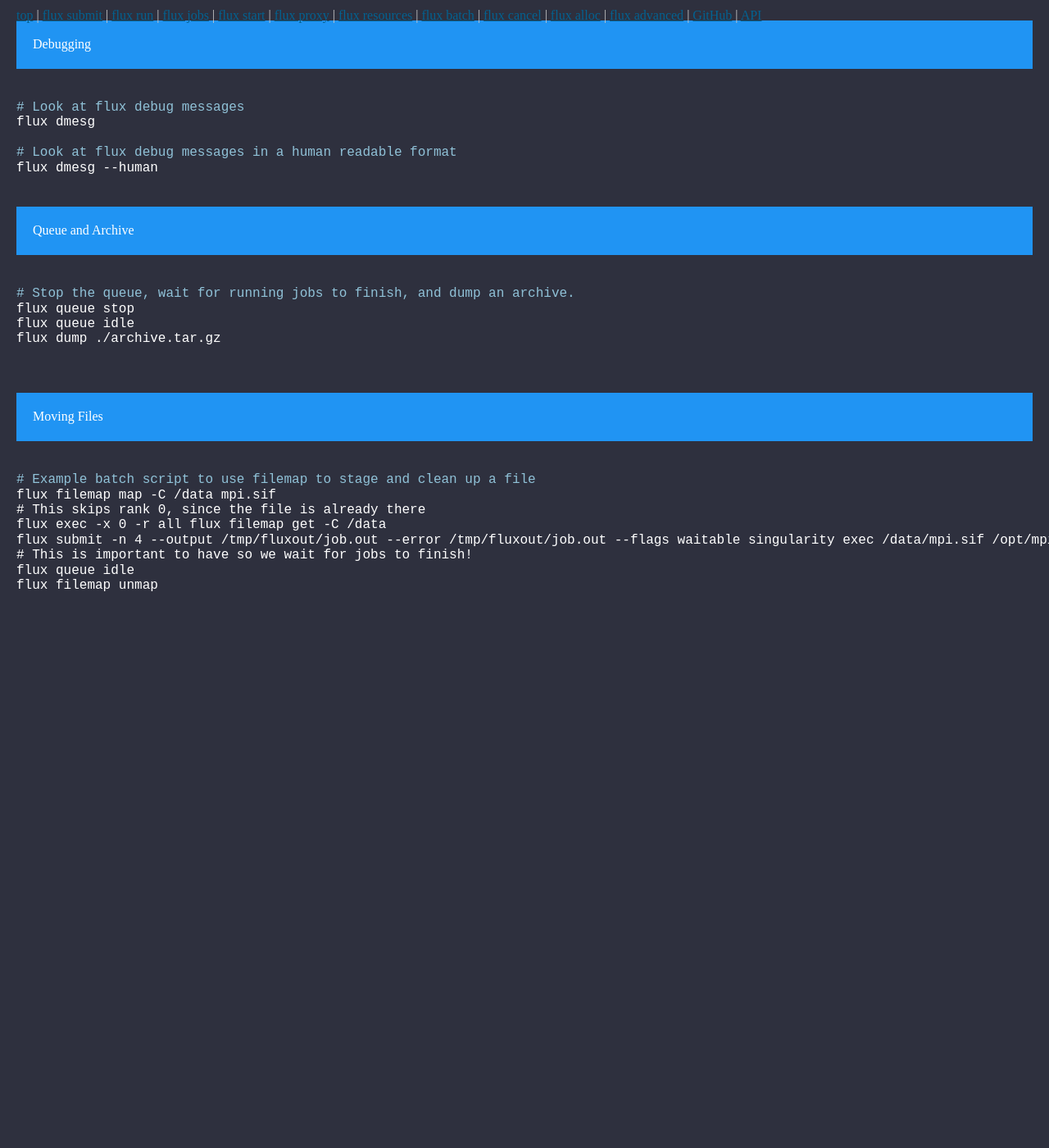
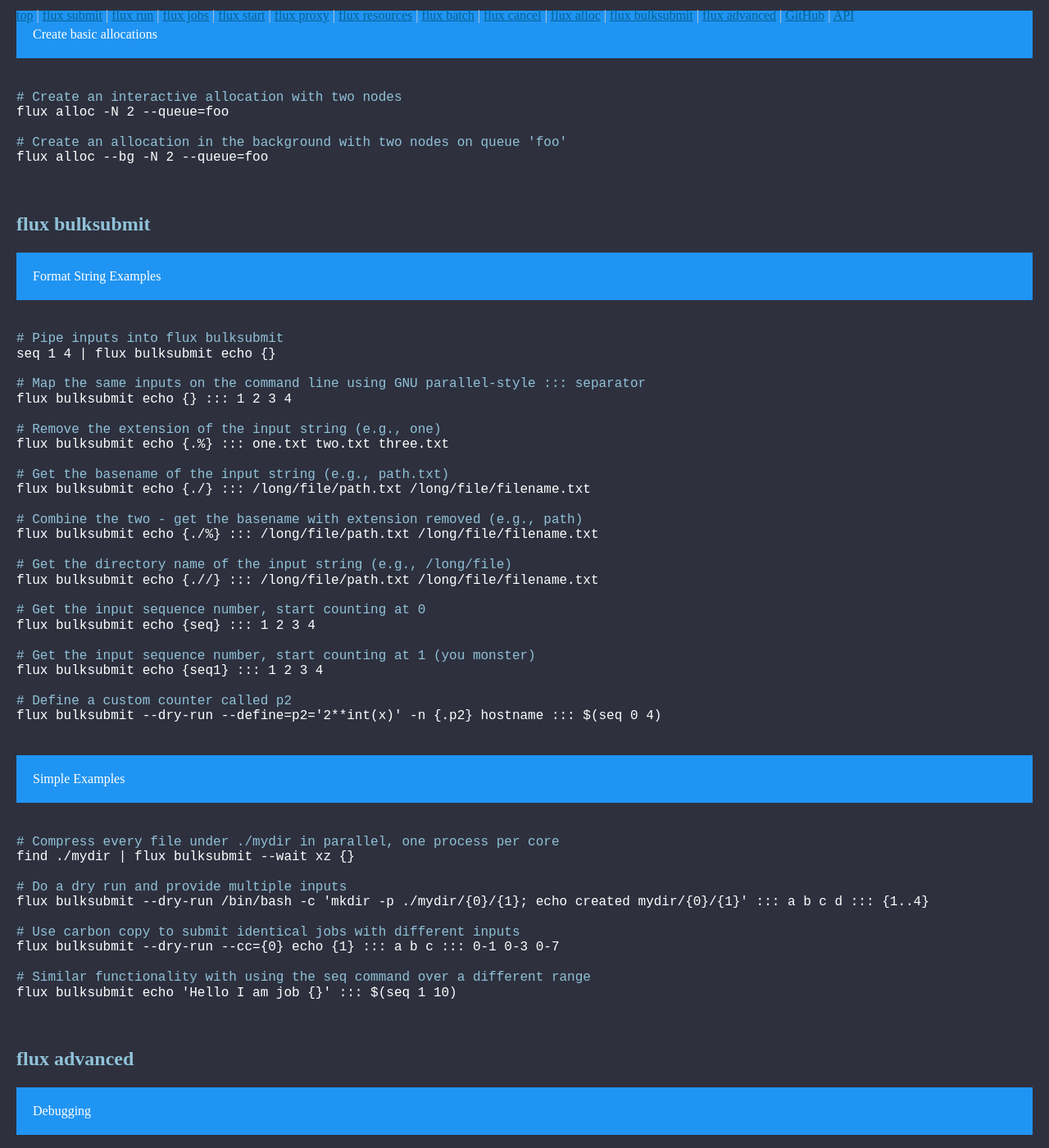
Before and after one commit to flux-framework/cheat-sheet, a Jekyll site: the page built from pages/index.md, in a window 1280 px wide and 1400 px high, scrolled down 3827 px. Shown: the whole window at 82% size. Built offline with Jekyll 4.4.1, drawn with Linux system fonts in a browser that asks for light colours; nearby versions of some CDN libraries; before the commit the page ends 4623 px from its top, so only the background shows below that; some of the changed text lies outside the part shown.

Commit message:
add bulk submit commands to cheat sheet
Signed-off-by: vsoch <vsoch@users.noreply.github.com>

```diff
--- a/_data/flux-commands.yaml
+++ b/_data/flux-commands.yaml
@@ -13,12 +13,20 @@ commands:
             command: flux submit --queue=jellybelly --name=buttered-popcorn ./script.sh
           - title: Submit with a dry run to see the jobspec
             command: flux submit --dry-run ./highly-suspicious-job.sh
+
+      - name: Advanced job submission
+        items:
+          - title: Use flux carbon copy to submit identical jobs with different inputs
+            command: flux submit --cc="1-10" echo "Hello I am job {cc}"
+          - title: Submits scripts myscript1.sh through myscript10.sh
+            command: flux submit --cc=1-10 myscript{cc}.sh
           - title: Bypass the key value store and write output to file with jobid
             command: flux submit --output=job-{{id}}.out ./my_super_cool_job.py
           - title: Make a job waitable
             command: flux submit --flags waitable ./wait-for-me.sh
           - title: Wait for all jobs
             command: flux job wait --all
+
 
   - name: flux run
     groups:
@@ -48,6 +56,8 @@ commands:
             command: flux jobs --filter=pending,running,inactive -o "{id}"
           - title: Get the ID of the last submitted job
             command: flux job last
+          - title: Get the output of the last submitted job
+            command: flux job attach $(flux job last)
 
   - name: flux start
     groups:
@@ -120,6 +130,41 @@ commands:
           - title: Create an allocation in the background with two nodes on queue 'foo'
             command: flux alloc --bg -N 2 --queue=foo
 
+  - name: flux bulksubmit
+    groups:
+      - name: Format String Examples
+        items:
+          - title: Pipe inputs into flux bulksubmit
+            command: seq 1 4 | flux bulksubmit echo {}
+          - title: "Map the same inputs on the command line using GNU parallel-style ::: separator"
+            command: "flux bulksubmit echo {} ::: 1 2 3 4"
+          - title: Remove the extension of the input string (e.g., one)
+            command: "flux bulksubmit echo {.%} ::: one.txt two.txt three.txt"
+          - title: Get the basename of the input string (e.g., path.txt)
+            command: "flux bulksubmit echo {./} ::: /long/file/path.txt /long/file/filename.txt"
+          - title: Combine the two - get the basename with extension removed (e.g., path)
+            command: "flux bulksubmit echo {./%} ::: /long/file/path.txt /long/file/filename.txt"
+          - title: Get the directory name of the input string (e.g., /long/file)
+            command: "flux bulksubmit echo {.//} ::: /long/file/path.txt /long/file/filename.txt"
+          - title: Get the input sequence number, start counting at 0
+            command: "flux bulksubmit echo {seq} ::: 1 2 3 4"
+          - title: Get the input sequence number, start counting at 1 (you monster)
+            command: "flux bulksubmit echo {seq1} ::: 1 2 3 4"
+          - title: Define a custom counter called p2
+            command: "flux bulksubmit --dry-run --define=p2='2**int(x)' -n {.p2} hostname \
+   ::: $(seq 0 4)"
+
+      - name: Simple Examples
+        items:
+          - title: Compress every file under ./mydir in parallel, one process per core
+            command: find ./mydir | flux bulksubmit --wait xz {}
+          - title: Do a dry run and provide multiple inputs
+            command: "flux bulksubmit --dry-run /bin/bash -c 'mkdir -p ./mydir/{0}/{1}; echo created mydir/{0}/{1}' ::: a b c d ::: {1..4}"
+          - title: Use carbon copy to submit identical jobs with different inputs
+            command: "flux bulksubmit --dry-run --cc={0} echo {1} ::: a b c ::: 0-1 0-3 0-7"
+          - title: Similar functionality with using the seq command over a different range
+            command: "flux bulksubmit echo 'Hello I am job {}' ::: $(seq 1 10)"
+
   - name: flux advanced
     groups:
       - name: Debugging
```
